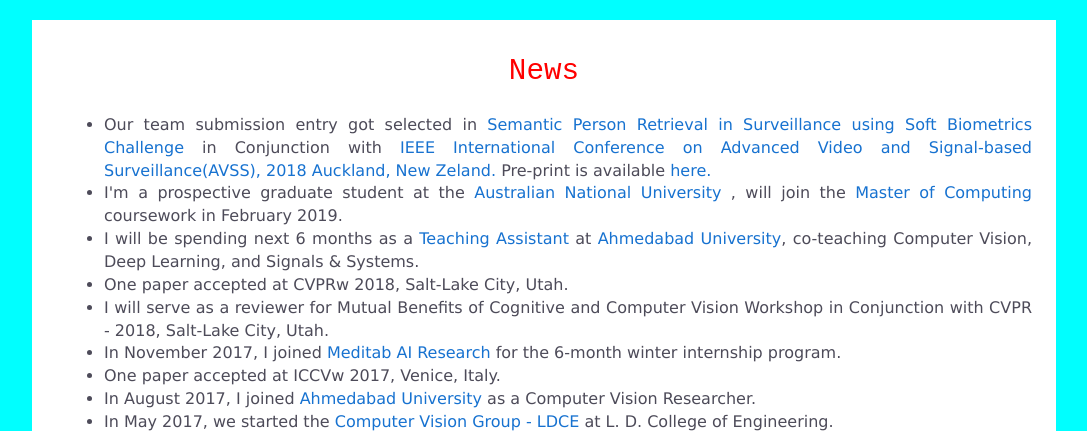
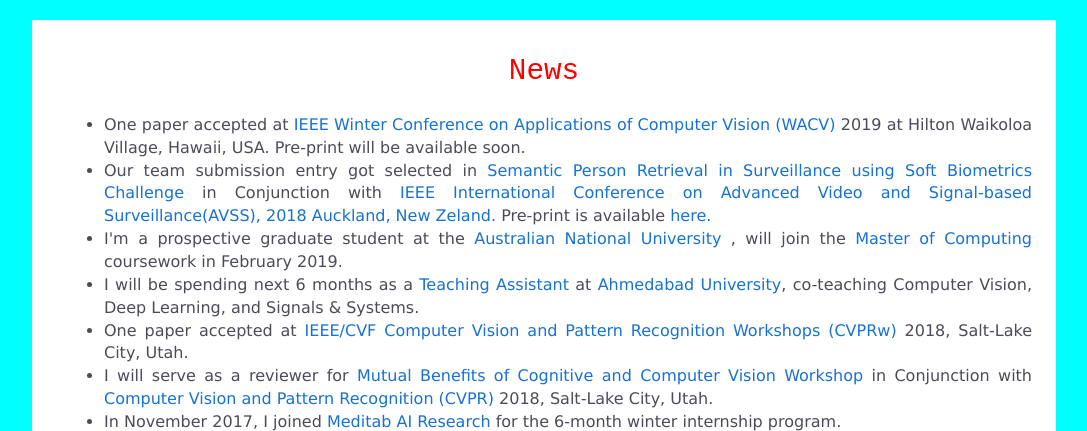
Before and after one commit to Vanditg/vanditg.github.io, a plain HTML site: page index.html in a window 1280 px wide. Shown: the part 375-806 px from the top of the page, without its empty margins (96-1183 px from the left). Drawn offline with nearby package versions, Linux system fonts and the light colour scheme.

Commit message:
WACV 2019 Paper Update and minor corrections

```diff
--- a/index.html
+++ b/index.html
@@ -72,13 +72,14 @@
       <div class="news">
         <ul>
 
+		<li align="justify"><span> One paper accepted at <a href="http://wacv19.wacv.net/">IEEE Winter Conference on Applications of Computer Vision (WACV)</a> 2019 at Hilton Waikoloa Village, Hawaii, USA. Pre-print will be available soon.</span></li>
 		<li align="justify"><span> Our team submission entry got selected in <a href="https://semanticsbsearch.wordpress.com/">Semantic Person Retrieval in Surveillance using Soft Biometrics Challenge </a> in Conjunction with <a href="https://avss2018.org/">IEEE International Conference on Advanced Video and Signal-based Surveillance(AVSS), 2018 Auckland, New Zeland.</a> Pre-print is available <a href="https://arxiv.org/abs/1810.05080">here.</a></span></li>
         <li align="justify"><span> I'm a prospective graduate student at the <a href="http://www.anu.edu.au/"> Australian National University </a>, will join the <a href= "https://programsandcourses.anu.edu.au/program/7706XMCOMP">Master of Computing </a> coursework in February 2019.</span></li>
 		<li align="justify"><span> I will be spending next 6 months as a <a href="pdf/TA_Offer.pdf">Teaching Assistant </a> at <a href="https://ahduni.edu.in/">Ahmedabad University</a>, co-teaching Computer Vision, Deep Learning, and Signals & Systems.</span></li>
-		<li align="justify"><span> One paper accepted at CVPRw 2018, Salt-Lake City, Utah. </span></li>
-        <li align="justify"><span> I will serve as a reviewer for Mutual Benefits of Cognitive and Computer Vision Workshop in Conjunction with CVPR - 2018, Salt-Lake City, Utah. </span></li>
+		<li align="justify"><span> One paper accepted at <a href="http://cvpr2018.thecvf.com/program/workshops">IEEE/CVF Computer Vision and Pattern Recognition Workshops (CVPRw) </a>2018, Salt-Lake City, Utah. </span></li>
+        <li align="justify"><span> I will serve as a reviewer for <a href="https://sites.google.com/site/mbcc2018w/home?authuser=0">Mutual Benefits of Cognitive and Computer Vision Workshop</a> in Conjunction with <a href="http://cvpr2018.thecvf.com/">Computer Vision and Pattern Recognition (CVPR)</a> 2018, Salt-Lake City, Utah. </span></li>
 		<li align="justify"><span> In November 2017, I joined <a href="https://https://www.meditab.com/">Meditab AI Research</a> for the 6-month winter internship program. </span></li>
-        <li align="justify"><span> One paper accepted at ICCVw 2017, Venice, Italy. </span></li>
+        <li align="justify"><span> One paper accepted at <a href="http://iccv2017.thecvf.com/program/workshops">IEEE/CVF International Conference on Computer Vision Workshops (ICCVw) </a>2017, Venice, Italy. </span></li>
 		<li align="justify"><span> In August 2017, I joined <a href="https://ahduni.edu.in/">Ahmedabad University </a>as a Computer Vision Researcher. </span></li>
 		<li align="justify"><span> In May 2017, we started the <a href="https://cvgldce.wordpress.com/">Computer Vision Group - LDCE </a>at L. D. College of Engineering. </span></li>
 
@@ -144,6 +145,7 @@ year = {2018}}
           </div>
 		  <h3> Media Coverage </h3>
 		  <a href="https://goo.gl/Xj3bUA"><img src="Media_C/NS.png" width="40" height="40" style="border-style:none"></a>
+		  <a href="https://goo.gl/5mUyUT"><img src="Media_C/DT.png" width="40" height="30" style="border-style:none"></a>
 		  <a href="https://tnw.to/I1gTz"><img src="Media_C/TNW.png" width="40" height="40" style="border-style:none"></a>
 		  <a href="https://goo.gl/Yb2FaW"><img src="Media_C/MTE.png" width="50" height="20" style="border-style:none"></a>
 		  <a href="https://goo.gl/ZBn4Bs"><img src="Media_C/TL.png" width="40" height="40" style="border-style:none"></a>
```
Also changed, not shown: Media_C/DT.png (added).
